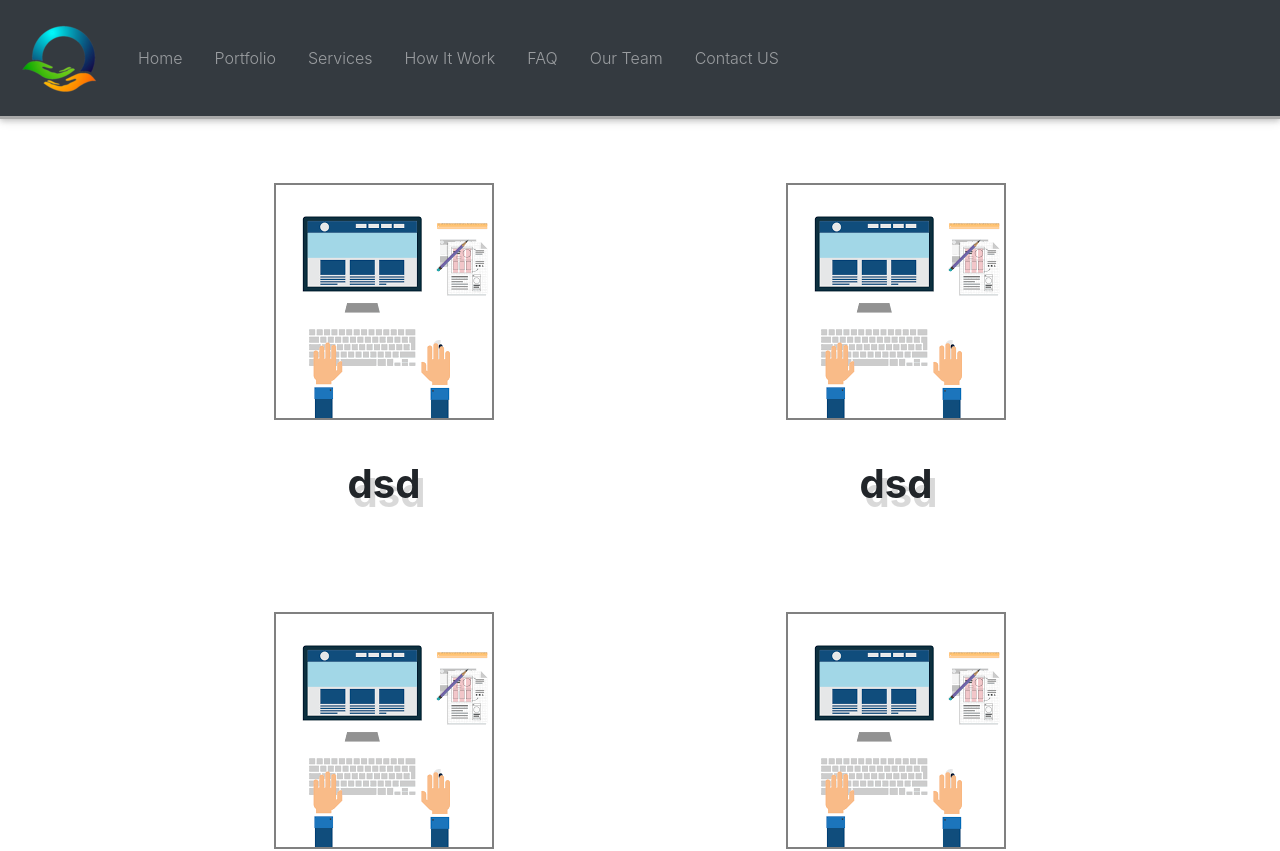
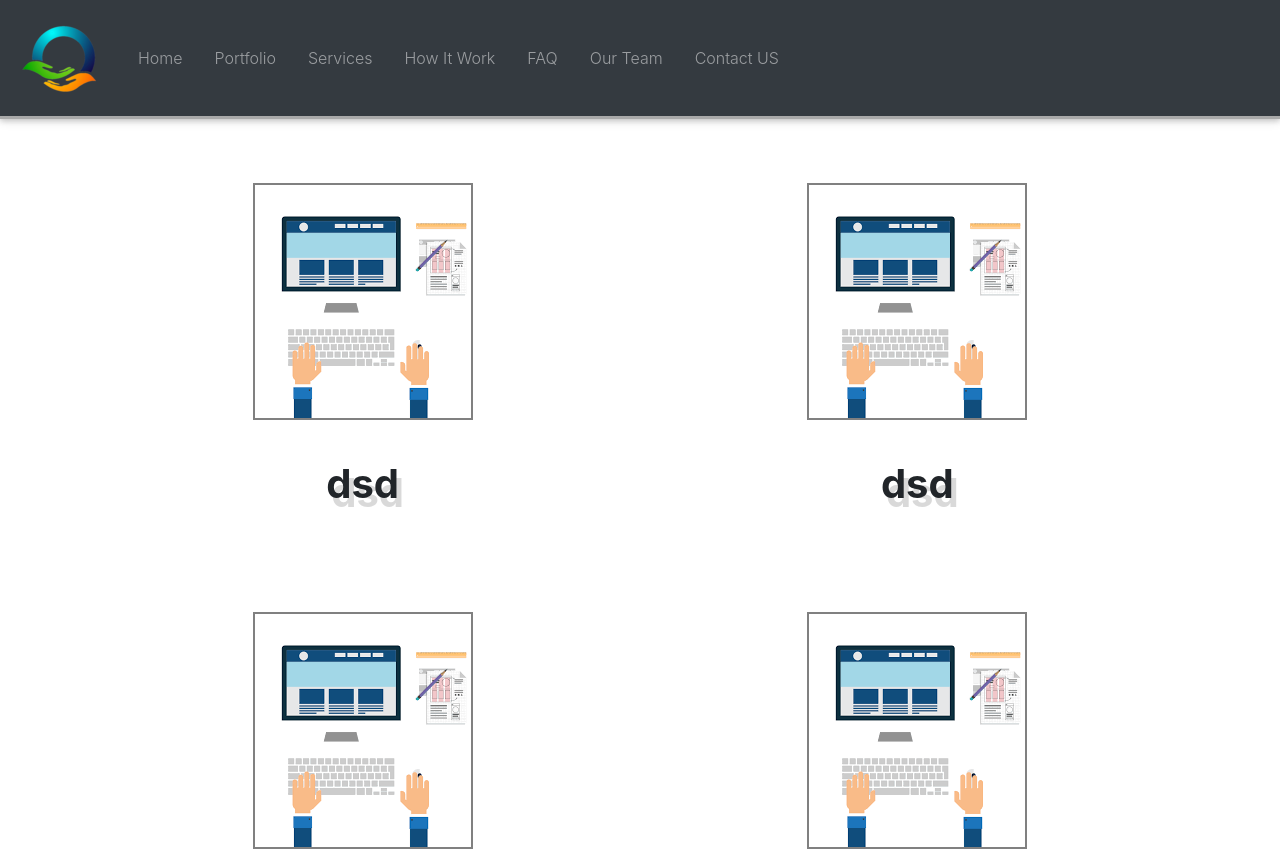
Before and after one commit to OussamaGhamian/WeRiseByLiftingOthers, a React (Create React App) app: page /Portfolio in a window 1280 px wide. Shown: the top 851 px of the page. Built offline with nearby package versions, Linux system fonts and the light colour scheme.

Commit message:
ChangePortfolioTo2Colum

```diff
--- a/src/Components/Portfolio/Porfolio.css
+++ b/src/Components/Portfolio/Porfolio.css
@@ -1,6 +1,6 @@
 .fmDiv {
   display: grid;
-  grid-template-columns:  20% 20%;
+  grid-template-columns:  30% 30%;
   margin-top: 5%;
   width: 100%;
   justify-content: space-evenly ;
```
